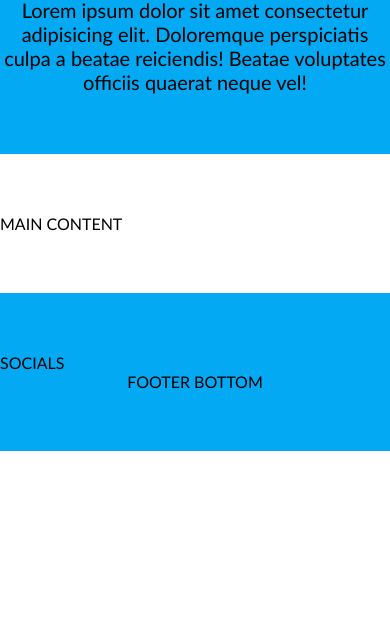
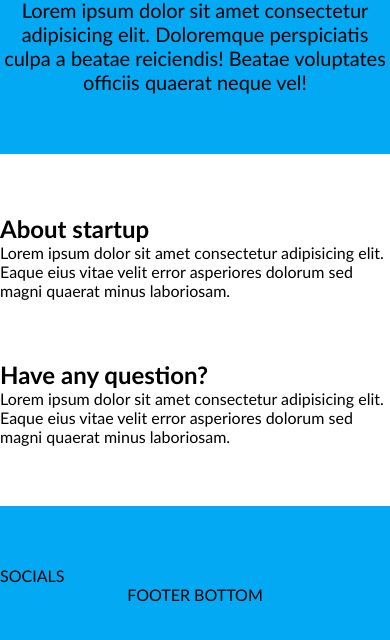
Before and after one commit to mkrivickas/44-grupe-coming-soon, a website: page index.html in a window 390 px wide. Shown: the part 320-960 px from the top of the page. Before the commit the page ends 844 px from the top, so only its background shows below. Drawn offline with Linux system fonts and the light colour scheme.

Commit message:
Main content

```diff
--- a/css/base/layout.css
+++ b/css/base/layout.css
@@ -1,11 +1,6 @@
 .container {
   width: 100%;
   padding: 60px 0;
-}
-
-.container > .row {
-  width: 1000px;
-  margin: 0 calc(50% - 500px);
 }
 
 .container > .row-short {
@@ -15,6 +10,23 @@
     gap: 20px;
   width: 600px;
   margin: 0 calc(50% - 300px);
+}
+
+.container > .row {
+    display: flex;
+    flex-wrap: wrap;
+    gap: 60px 10%;
+    width: 1000px;
+    margin: 0 calc(50% - 500px);
+  }
+
+.container .column{
+    width: 50%;
+}
+
+.column.right-column {
+    width: 40%;
+    /* margin-left: auto; */
 }
 
 @media (max-width: 1100px) {
@@ -37,6 +49,10 @@
     width: 400px;
     margin: 0 calc(50% - 200px);
   }
+  .container .column,
+  .column.right-column {
+    width: 100%;
+}
 }
 
 @media (max-width: 440px) {
@@ -49,3 +65,39 @@
     width: 100%;
     margin: 0;
 }
+
+
+/* CSS taisyklės */
+
+/* 1. daugiau laimi prieš mažiau */
+/* 2. ">" neturi įtakos */
+/* 3. laimi tas, kas yra paskutinis faile */
+/* 4. net ir 1 klasė laimi prieš N tagų */
+/* 5. net ir 1 ID laimi prieš N klasių ir M tagų */
+
+/* 1. tag < klasės < ID */
+/* 2. kiekis: kuo daugiau, tuo geriau */
+/* jei 1 & 2 sutampa, laimi paskutinis*/
+
+/* <a id="y" class="x"></a> */
+
+/*
+#y {
+    color: black;       /*1,0,0*/
+}
+.x {
+    color: green;       /*0,1,0*/
+}
+section div > a {
+    color: yellow       /*0,0,3*/
+}
+section div a {
+    color: pink         /*0,0,3*/
+}
+div > a {
+    color: red;         /*0,0,2*/
+}
+a {
+    color: blue         /*0,0,1*/
+}
+*/
--- a/index.html
+++ b/index.html
@@ -31,6 +31,7 @@
     <meta name="theme-color" content="#ffffff" />
     <link rel="stylesheet" href="./css/pages/home.css" />
   </head>
+
   <body>
     <main>
       <section class="container bg-main">
@@ -45,9 +46,27 @@
         </div>
       </section>
       <section class="container">
-        <div class="row">MAIN CONTENT</div>
+        <div class="row">
+          <div class="column">
+            <h2>About startup</h2>
+            <p>
+              Lorem ipsum dolor sit amet consectetur adipisicing elit. Eaque
+              eius vitae velit error asperiores dolorum sed magni quaerat minus
+              laboriosam.
+            </p>
+          </div>
+          <div class="column right-column">
+            <h2>Have any question?</h2>
+            <p>
+              Lorem ipsum dolor sit amet consectetur adipisicing elit. Eaque
+              eius vitae velit error asperiores dolorum sed magni quaerat minus
+              laboriosam.
+            </p>
+          </div>
+        </div>
       </section>
     </main>
+
     <footer class="container bg-main">
       <div class="row">SOCIALS</div>
       <div class="row-short">FOOTER BOTTOM</div>
```
